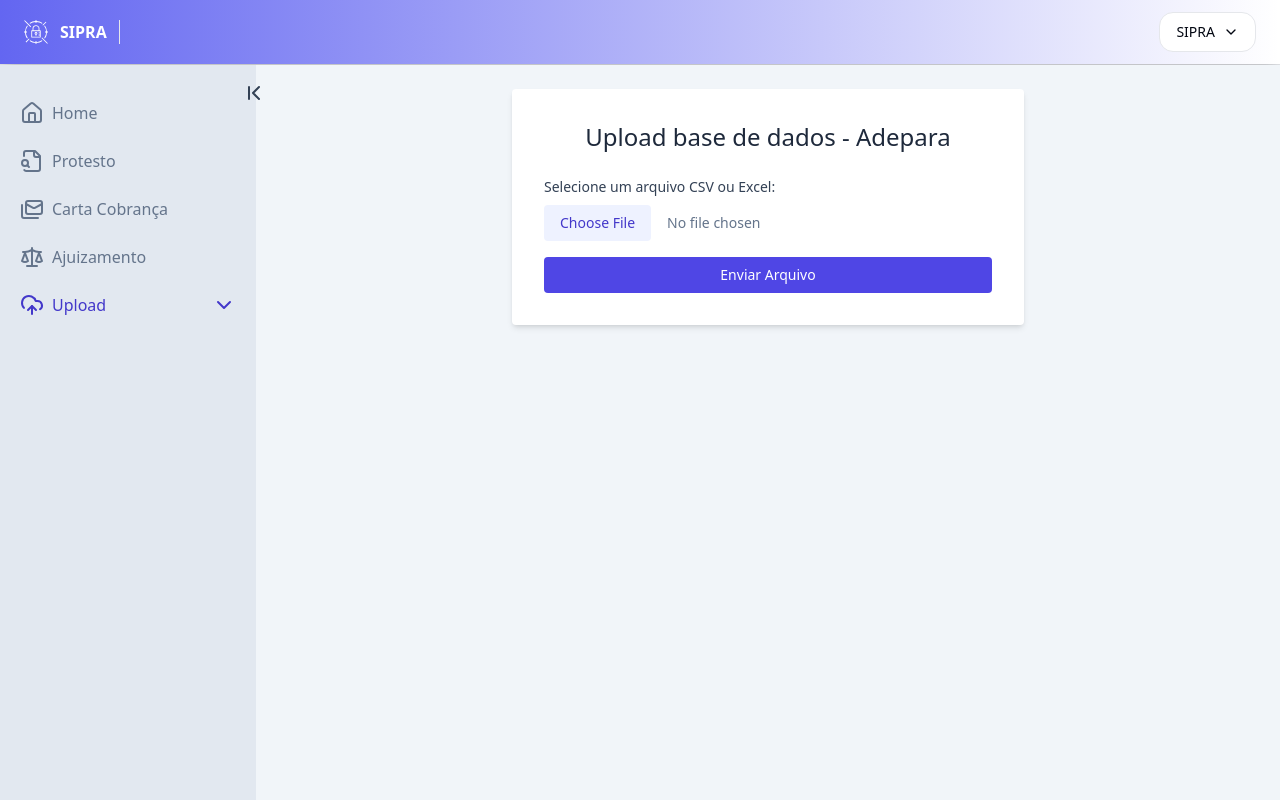
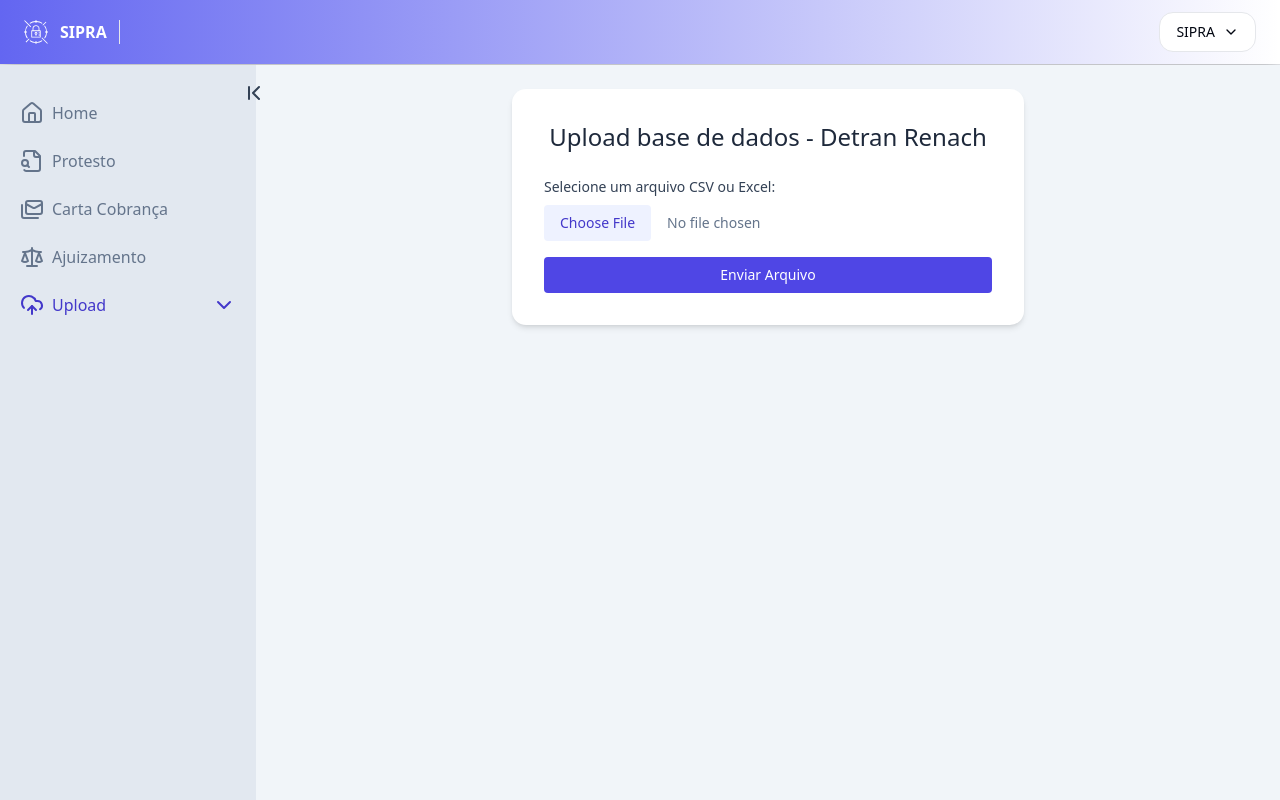
Before and after one commit to pgepa/sipra-front, a React (Vite) app: page /#/upload/detranrenach in a window 1280 px wide. Before the commit this address led to /#/upload/adepara. Shown: the top 800 px of the page. Built offline with nearby package versions, Linux system fonts and the light colour scheme.

Commit message:
adjustments upload

```diff
--- a/src/pages/app/UploadAdepara.tsx
+++ b/src/pages/app/UploadAdepara.tsx
@@ -48,7 +48,7 @@ export function UploadAdepara() {
         <>
             <Helmet title="Adepara" />
             <div className="flex justify-center items-start min-h-screen">
-                <div className="w-full max-w-lg p-8 bg-white rounded shadow-md">
+                <div className="w-full max-w-lg p-8 bg-white rounded-md shadow-md">
                     <h1 className="text-2xl text-slate-800 text-center mb-6">Upload base de dados - Adepara</h1>
 
                     {/* Input para selecionar o arquivo */}
--- a/src/pages/app/UploadDetranModelo.tsx
+++ b/src/pages/app/UploadDetranModelo.tsx
@@ -48,7 +48,7 @@ export function UploadDetranModelo() {
         <>
             <Helmet title="Detran Modelo" />
             <div className="flex justify-center items-start min-h-screen">
-                <div className="w-full max-w-lg p-8 bg-white rounded shadow-md">
+                <div className="w-full max-w-lg p-8 bg-white rounded-md shadow-md">
                     <h1 className="text-2xl text-slate-800 text-center mb-6">Upload base de dados - Detran Carga Modelo</h1>
 
                     {/* Input para selecionar o arquivo */}
--- a/src/pages/app/UploadDetranRenach.tsx
+++ b/src/pages/app/UploadDetranRenach.tsx
@@ -48,7 +48,7 @@ export function UploadDetranRenach() {
         <>
             <Helmet title="Detran Renach" />
             <div className="flex justify-center items-start min-h-screen">
-                <div className="w-full max-w-lg p-8 bg-white rounded shadow-md">
+                <div className="w-full max-w-lg p-8 bg-white rounded-md shadow-md">
                     <h1 className="text-2xl text-slate-800 text-center mb-6">Upload base de dados - Detran Renach</h1>
 
                     {/* Input para selecionar o arquivo */}
--- a/src/pages/app/UploadDetranSidet.tsx
+++ b/src/pages/app/UploadDetranSidet.tsx
@@ -48,7 +48,7 @@ export function UploadDetranSidet() {
         <>
             <Helmet title="Detran Sidet" />
             <div className="flex justify-center items-start min-h-screen">
-                <div className="w-full max-w-lg p-8 bg-white rounded shadow-md">
+                <div className="w-full max-w-lg p-8 bg-white rounded-md shadow-md">
                     <h1 className="text-2xl text-slate-800 text-center mb-6">Upload base de dados - Detran Sidet</h1>
 
                     {/* Input para selecionar o arquivo */}
--- a/src/pages/app/UploadDetranVeiculo.tsx
+++ b/src/pages/app/UploadDetranVeiculo.tsx
@@ -48,7 +48,7 @@ export function UploadDetranCargaVeiculo() {
         <>
             <Helmet title="Detran Veículo" />
             <div className="flex justify-center items-start min-h-screen">
-                <div className="w-full max-w-lg p-8 bg-white rounded shadow-md">
+                <div className="w-full max-w-lg p-8 bg-white rounded-md shadow-md">
                     <h1 className="text-2xl text-slate-800 text-center mb-6">Upload base de dados - Detran Carga Veículo</h1>
 
                     {/* Input para selecionar o arquivo */}
--- a/src/pages/app/UploadJucepaPj.tsx
+++ b/src/pages/app/UploadJucepaPj.tsx
@@ -48,7 +48,7 @@ export function UploadJucepaPj() {
         <>
             <Helmet title="Jucepa PJ" />
             <div className="flex justify-center items-start min-h-screen">
-                <div className="w-full max-w-lg p-8 bg-white rounded shadow-md">
+                <div className="w-full max-w-lg p-8 bg-white rounded-md shadow-md">
                     <h1 className="text-2xl text-slate-800 text-center mb-6">Upload base de dados - Jucepa PJ</h1>
 
                     {/* Input para selecionar o arquivo */}
--- a/src/pages/app/UploadJucepaVinculo.tsx
+++ b/src/pages/app/UploadJucepaVinculo.tsx
@@ -48,7 +48,7 @@ export function UploadJucepaVinculo() {
         <>
             <Helmet title="Jucepa Vínculo" />
             <div className="flex justify-center items-start min-h-screen">
-                <div className="w-full max-w-lg p-8 bg-white rounded shadow-md">
+                <div className="w-full max-w-lg p-8 bg-white rounded-md shadow-md">
                     <h1 className="text-2xl text-slate-800 text-center mb-6">Upload base de dados - Jucepa Vínculo</h1>
 
                     {/* Input para selecionar o arquivo */}
--- a/src/pages/app/UploadSemas.tsx
+++ b/src/pages/app/UploadSemas.tsx
@@ -48,7 +48,7 @@ export function UploadSemas() {
         <>
             <Helmet title="Semas" />
             <div className="flex justify-center items-start min-h-screen">
-                <div className="w-full max-w-lg p-8 bg-white rounded shadow-md">
+                <div className="w-full max-w-lg p-8 bg-white rounded-md shadow-md">
                     <h1 className="text-2xl text-slate-800 text-center mb-6">Upload base de dados - SEMAS</h1>
 
                     {/* Input para selecionar o arquivo */}
```
